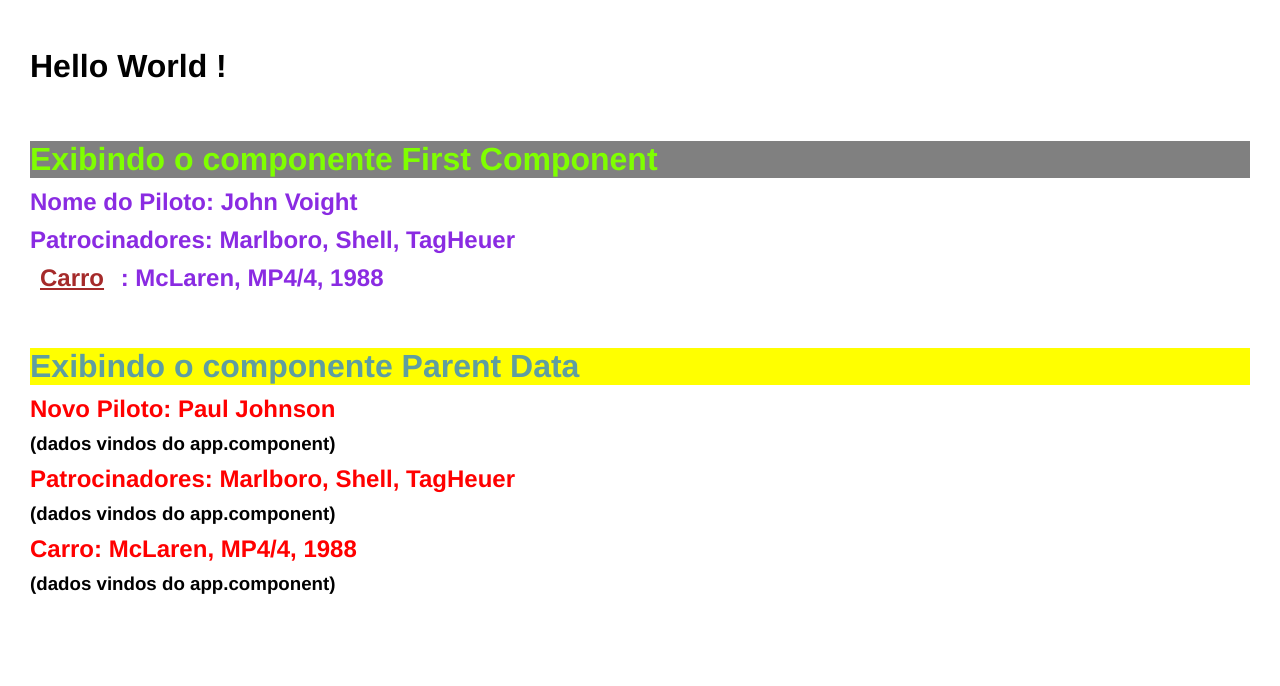
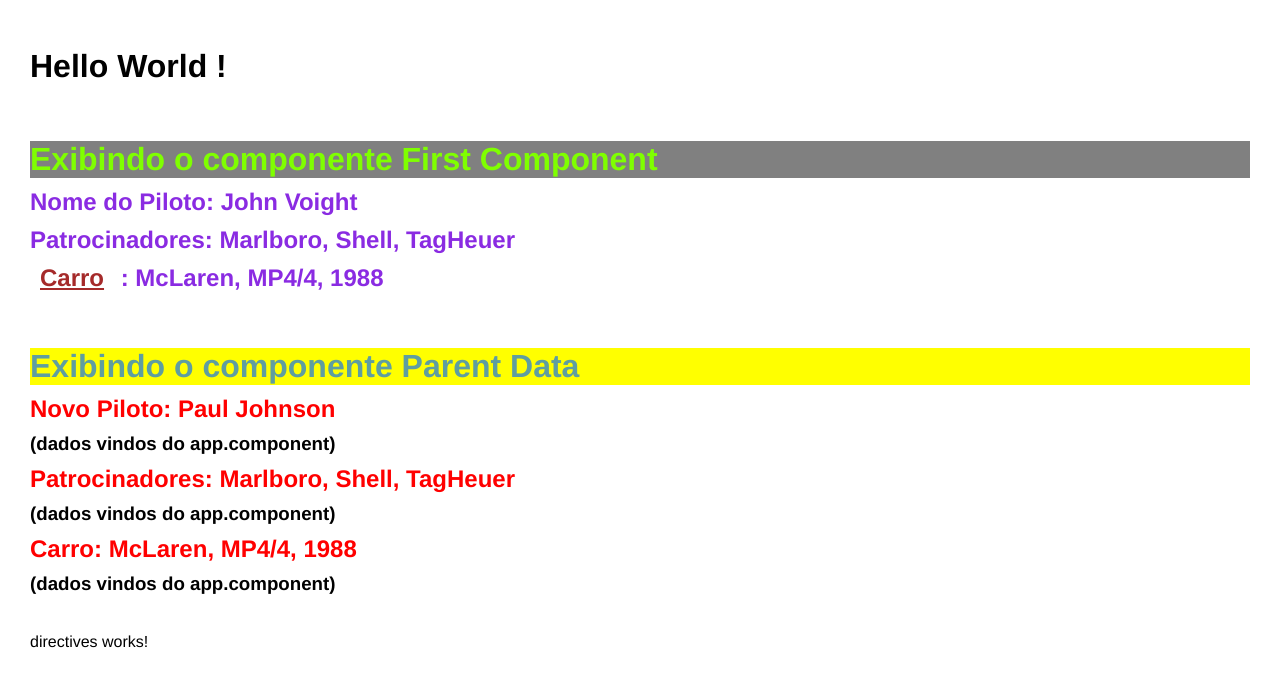
Before and after one commit to ernestopcaraujo/projectReviewAngular, an Angular app in the folder curso-angular/: page / in a window 1280 px wide. Shown: the top 686 px of the page. Built offline with nearby package versions, Linux system fonts and the light colour scheme.

Commit message:
Added Directives Component

```diff
--- a/curso-angular/src/app/app.component.html
+++ b/curso-angular/src/app/app.component.html
@@ -1,3 +1,4 @@
 <h1>Hello World !</h1><br>
 <app-first-component></app-first-component>
 <app-parent-data [driverName]="newDriver" [driverData]="newData" [sponsorsData]="sponsors"></app-parent-data>
+<app-directives></app-directives>
```
